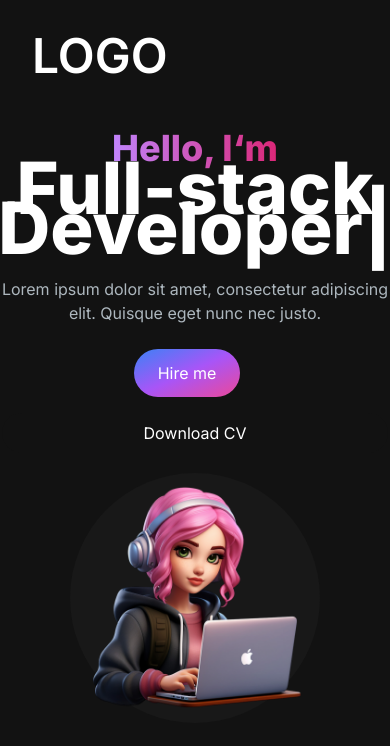
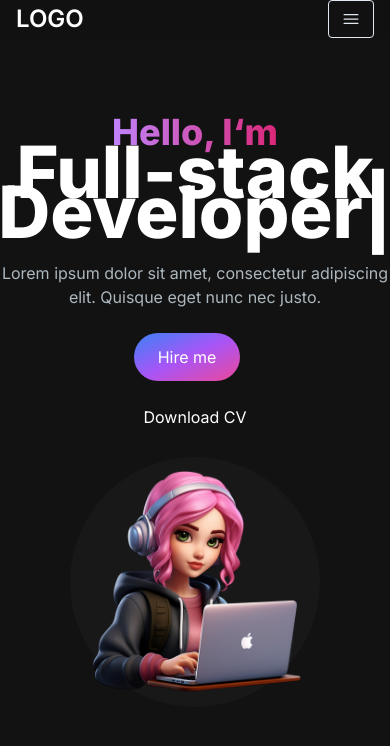
Before and after one commit to xiangddang/portfolio-website, a Next.js app: page / in a window 390 px wide. Shown: the top 746 px of the page. Built offline with nearby package versions, Linux system fonts and the light colour scheme.

Commit message:
headings finished

```diff
--- a/package.json
+++ b/package.json
@@ -9,6 +9,7 @@
     "lint": "next lint"
   },
   "dependencies": {
+    "@heroicons/react": "^2.1.3",
     "next": "14.2.3",
     "react": "^18",
     "react-dom": "^18",
--- /dev/null
+++ b/src/app/components/MenuOverlay.jsx
@@ -0,0 +1,16 @@
+import React from "react";
+import NavList from "./NavList";
+
+const MenuOverlay = ({ links }) => {
+  return (
+    <ul className="flex flex-col py-4 items-center">
+      {links.map((link, index) => (
+        <li key={index}>
+          <NavList href={link.path} title={link.title} />
+        </li>
+      ))}
+    </ul>
+  );
+};
+
+export default MenuOverlay;
--- a/src/app/components/NavBar.jsx
+++ b/src/app/components/NavBar.jsx
@@ -1,6 +1,9 @@
-import React from "react";
+"use client";
+import React, { useState } from "react";
 import Link from "next/link";
 import NavList from "./NavList";
+import { Bars3Icon, XMarkIcon } from "@heroicons/react/24/solid";
+import MenuOverlay from "./MenuOverlay";
 
 const navLinks = [
   { title: "About", path: "#about" },
@@ -9,24 +12,47 @@
 ];
 
 const NavBar = () => {
+  const [navbarOpen, setNavbarOpen] = useState(false);
+
   return (
-    <nav>
-      <div className="flex flex-wrap items-center justify-between mx-auto p-8">
-        <Link href="/" className="text-5xl text-white font-semibold">
+    <nav className="fixed top-0 left-0 right-0 z-10 bg-[#121212] bg-opacity-90">
+      <div className="flex flex-wrap items-center justify-between mx-auto px-4">
+        <Link
+          href="/"
+          className="text-2xl md:text-5xl text-white font-semibold"
+        >
           LOGO
         </Link>
+        <div className="mobile-menu block md:hidden">
+          {!navbarOpen ? (
+            <button
+              onClick={() => setNavbarOpen(true)}
+              className="flex items-center px-3 py-2 border rounded border-slate-200 text-slate-200 hover:text-white hover:border-white"
+            >
+              <Bars3Icon className="h-5 w-5" />
+            </button>
+          ) : (
+            <button
+              onClick={() => setNavbarOpen(false)}
+              className="flex items-center px-3 py-2 border rounded border-slate-200 text-slate-200 hover:text-white hover:border-white"
+            >
+              <XMarkIcon clas sName="h-5 w-5" />
+            </button>
+          )}
+        </div>
         <div className="menu hidden md:block md:w-auto" id="navbar">
-          <ul>
-            {
-                navLinks.map((link, index) => (
+          <ul className="flex p-4 md:p-0 sm:flex-row md:space-x-8 mt-0">
+            {navLinks.map((link, index) => (
               <li key={index}>
                 <NavList href={link.path} title={link.title} />
               </li>
-                ))
-            }
+            ))}
           </ul>
         </div>
       </div>
+      {
+        navbarOpen ? <MenuOverlay links={navLinks} /> : null
+      }
     </nav>
   );
 };
--- a/src/app/page.js
+++ b/src/app/page.js
@@ -6,7 +6,7 @@
   return (
     <main className="flex min-h-screen flex-col bg-[#121212]">
     <NavBar />
-      <div class="container mx-auto px-12 py-4">
+      <div class="container mt-24 mx-auto px-12 py-4">
         <HeroSection />
       </div>
     </main>
```
Also changed, not shown: 2 other files (tests, documents, lock files or other folders). Lines whose indentation alone changed are shown as unchanged.
